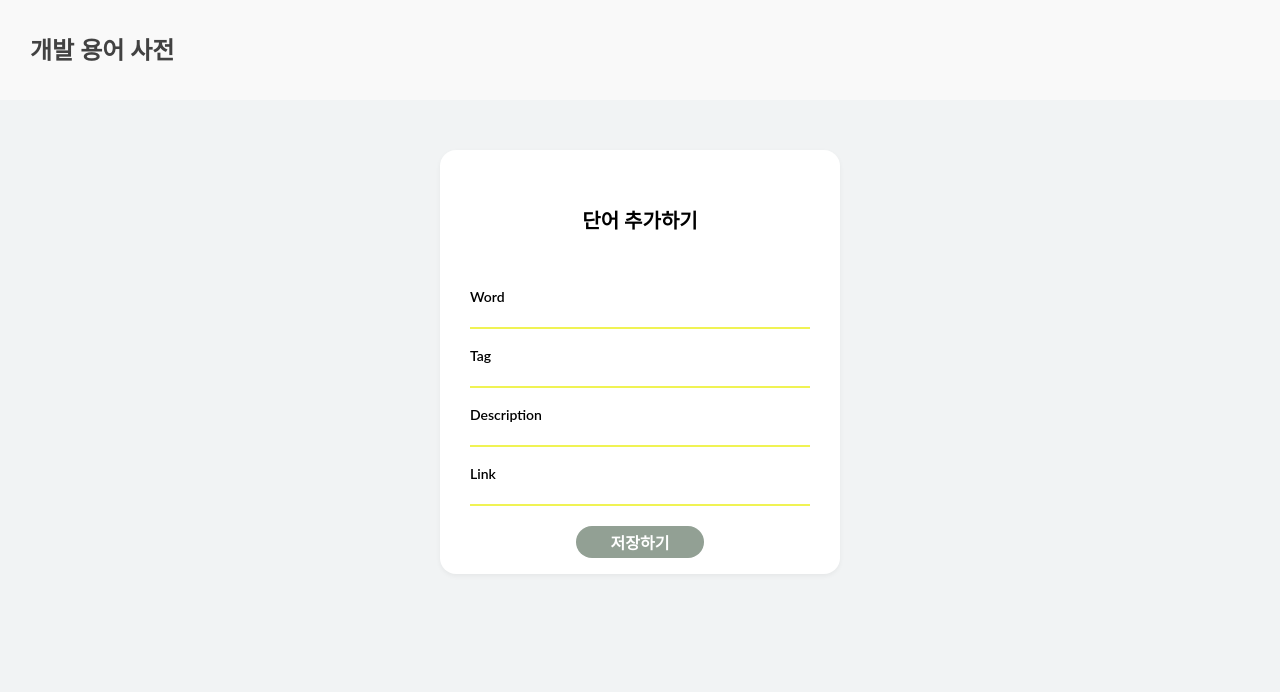
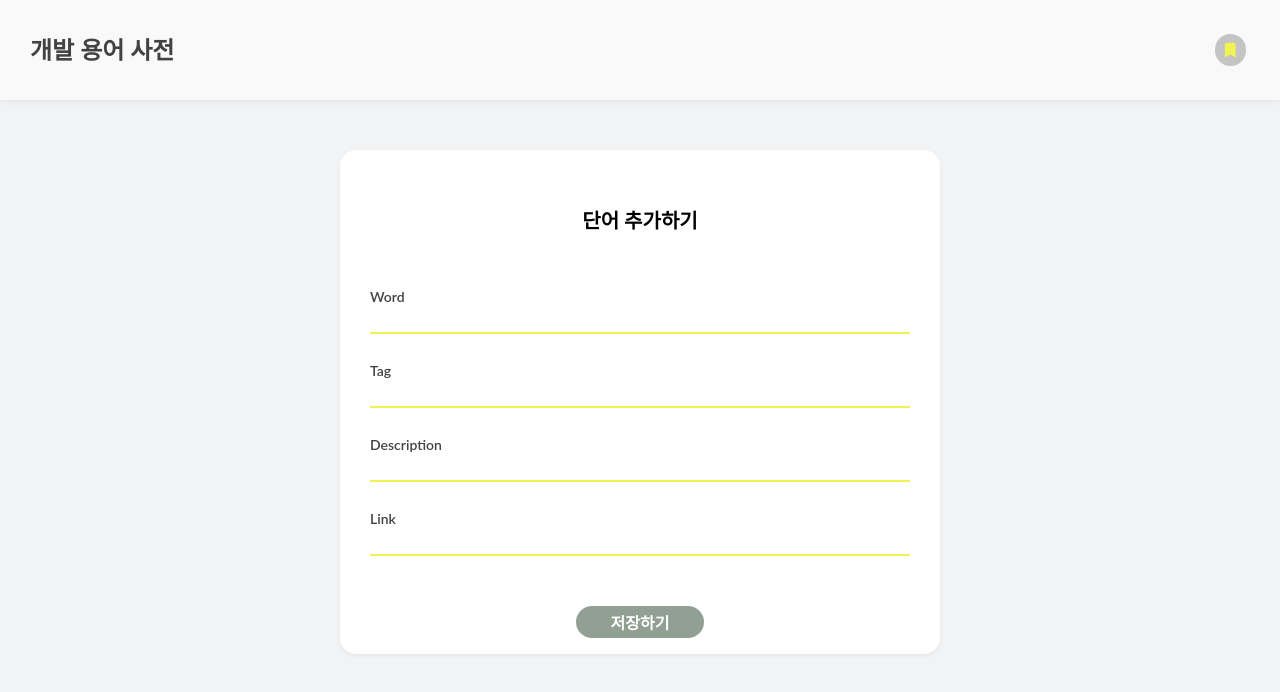
Before and after one commit to AlgoRoots/React-mini-dictionary, a React app: page /word/add in a window 1280 px wide. Shown: the top 692 px of the page. Built offline with nearby package versions, Linux system fonts and the light colour scheme; no server answers; the database is empty; the HTML template or start-up script is replaced by a standard one.

Commit message:
before set btn color

```diff
--- a/src/App.jsx
+++ b/src/App.jsx
@@ -10,6 +10,7 @@ import { loadWordsFB } from "./redux/modules/words";
 // components
 import Home from "./pages/Home";
 import Form from "./pages/Form";
+import Bookmark from "./pages/Bookmark";
 import Header from "./components/Header";
 import { db } from "./firebase";
 import { collection, getDoc, getDocs, addDoc } from "firebase/firestore";
@@ -35,6 +36,7 @@ function App() {
           <Route path="/" element={<Home />} />
           <Route path="/word/add/*" element={<Form />} />
           <Route path="/word/:id/edit" element={<Form />} />
+          <Route path="/bookmark" element={<Bookmark />} />
         </Routes>
       </Container>
     </ThemeProvider>
--- a/src/components/Header.jsx
+++ b/src/components/Header.jsx
@@ -1,13 +1,20 @@
 import React from "react";
 import styled, { css } from "styled-components";
 import { Link } from "react-router-dom";
-
+import { BsFillBookmarkFill } from "react-icons/bs";
 const Header = (props) => {
   return (
     <HeaderContainer>
       <Link to="/">
         <Title> 개발 용어 사전</Title>
       </Link>
+      <div>
+        <Link to="/bookmark">
+          <BtnCircleBg>
+            <AfterCheck />
+          </BtnCircleBg>
+        </Link>
+      </div>
     </HeaderContainer>
   );
 };
@@ -27,7 +34,7 @@ const HeaderContainer = styled.div`
       width: 100%;
       height: 100px;
       background-color: ${colors.headerBgColor};
-
+      box-shadow: 0 2px 5px rgba(130, 130, 130, 0.1);
       ${device.tablet} {
         height: 100px;
       }
@@ -49,4 +56,27 @@ const Title = styled.h1`
     `;
   }}
 `;
+
+// btn
+const BtnCircleBg = styled.button`
+  width: 1.6em;
+  height: 1.6em;
+  padding: 0;
+  margin-right: 6px;
+  border-radius: 50%;
+  background-color: ${({ theme }) => theme.colors.lightGrey};
+  ${({ theme }) => theme.device.tablet} {
+    width: 1.2em;
+    height: 1.2em;
+    margin-right: 4px;
+  }
+`;
+
+const AfterCheck = styled(BsFillBookmarkFill)`
+  width: 0.6em;
+  vertical-align: middle;
+  padding-bottom: 4px;
+  color: ${({ theme }) => theme.colors.yellow};
+  font-size: ${({ theme }) => theme.fontSizes.xl};
+`;
 export default Header;
--- a/src/components/WordCard.jsx
+++ b/src/components/WordCard.jsx
@@ -13,15 +13,9 @@ import { useDispatch } from "react-redux";
 import { addBookMarkFB, deleteWordFB } from "../redux/modules/words";
 
 // react = icons
-import {
-  BsFillBookmarkFill,
-  BsThreeDotsVertical,
-  BsX,
-  BsBookmark,
-} from "react-icons/bs";
-import { TiTickOutline, TiTick, TiEdit, TiTimes } from "react-icons/ti";
-import { MdModeEdit } from "react-icons/md";
-import { IconBase } from "react-icons/lib";
+import { BsFillBookmarkFill } from "react-icons/bs";
+import { TiTimes } from "react-icons/ti";
+import { AiTwotoneEdit } from "react-icons/ai";
 
 // elements
 import Button from "../elements/Button";
@@ -30,6 +24,7 @@ import Button from "../elements/Button";
 const WordCard = forwardRef(({ word_obj }, ref) => {
   // const word_lists = useSelector((state) => state.words.word_list);
   // console.log(word_lists);
+  console.log(CardHeader.className);
   const dispatch = useDispatch();
 
   // 북마크 체크 toggle함수
@@ -47,28 +42,30 @@ const WordCard = forwardRef(({ word_obj }, ref) => {
     // 여기서 ref보냄
     //  // location.state. 이용했음 line 49
     <Card ref={ref} bookmark={`${bookmark}`}>
-      <CardHeader>
+      <CardHeader bookmark={`${bookmark}`} className={`${id}`}>
         <Title>
           <h1>{word}</h1>
           <p>#{tag}</p>
         </Title>
-        <div>
-          <button onClick={() => toggleCheck(word_obj)}>
+        <BtnBox>
+          <BtnCircleBg onClick={() => toggleCheck(word_obj)}>
             {bookmark ? <AfterCheck /> : <BeforeCheck />}
-          </button>
+          </BtnCircleBg>
 
           <Link to={`/word/${id}/edit`} state={{ word_obj }}>
-            <Edit bookmark={`${bookmark}`} />
+            <BtnCircleBg>
+              <Edit bookmark={`${bookmark}`} />
+            </BtnCircleBg>
           </Link>
-          <button onClick={() => deleteCard(id)}>
+          <BtnCircleBg onClick={() => deleteCard(id)}>
             <Delete bookmark={`${bookmark}`} />
-          </button>
-        </div>
+          </BtnCircleBg>
+        </BtnBox>
       </CardHeader>
       <WordArea bookmark={`${bookmark}`}>{meaning}</WordArea>
 
       <Button
-        text="more detail"
+        text="Learn more"
         _onClick={() => {
           window.open(`${detail}`);
         }}
@@ -85,11 +82,11 @@ const Card = styled.article`
       min-height: 100%;
       display: flex;
       flex-direction: column;
-
+      margin-bottom: 20px;
       position: relative;
       top: 0;
       width: 100%;
-      height: 250px;
+      height: 280px;
       border-radius: 10px;
       background-color: ${colors.white};
       transition: 300ms eash-in-out;
@@ -112,10 +109,16 @@ const Card = styled.article`
 `;
 
 const CardHeader = styled.div`
-  ${({ theme }) => {
+  ${({ bookmark, theme }) => {
     const { colors, device, fontSizes } = theme;
+    const headerColors = [colors.green, colors.blue, colors.warmGrey];
+    const randomColors =
+      headerColors[Math.floor(Math.random() * headerColors.length)];
     return css`
-      background-color: ${colors.green};
+      /* //background-color: ${bookmark === "false"
+        ? colors.green
+        : colors.blue}; */
+      background: ${randomColors};
       padding: 1rem;
       width: 100%;
       background-size: cover;
@@ -143,39 +146,66 @@ const BtnBox = styled.div`
   position: absolute;
   top: 15px;
   right: 15px;
-  padding: 20px;
   display: flex;
   align-items: center;
 `;
 
 const WordArea = styled.div`
   ${({ theme }) => {
-    const { colors, device, fontSize } = theme;
+    const { colors, device, fontSizes } = theme;
     return css`
       display: flex;
       flex-direction: column;
       flex: 1;
       padding: 1rem;
+      overflow: auto;
+      font-size: ${fontSizes.sm};
     `;
   }}
 `;
 
-const BeforeCheck = styled(TiTickOutline)`
-  color: ${({ theme }) => theme.colors.white};
+// btn
+const BtnCircleBg = styled.button`
+  width: 1.6em;
+  height: 1.6em;
+  padding: 0;
+  margin-right: 6px;
+  border-radius: 50%;
+  background-color: ${({ theme }) => theme.colors.lightGrey};
+  ${({ theme }) => theme.device.tablet} {
+    width: 1.2em;
+    height: 1.2em;
+    margin-right: 4px;
+  }
+`;
+
+const BeforeCheck = styled(BsFillBookmarkFill)`
+  width: 0.6em;
+  vertical-align: middle;
+  padding-bottom: 4px;
+  color: ${({ theme }) => theme.colors.mediumGrey};
   font-size: ${({ theme }) => theme.fontSizes.xl};
 `;
 
 const AfterCheck = styled(BsFillBookmarkFill)`
-  color: ${({ theme }) => theme.colors.darkGrey};
+  width: 0.6em;
+  vertical-align: middle;
+  padding-bottom: 4px;
+  color: ${({ theme }) => theme.colors.yellow};
   font-size: ${({ theme }) => theme.fontSizes.xl};
 `;
 
 const Icons = css`
-  color: ${({ theme }) => theme.colors.white};
+  width: 0.9em;
+  vertical-align: middle;
+  padding-bottom: 3px;
+
+  color: ${({ theme }) => theme.colors.mediumGrey};
   font-size: ${({ theme }) => theme.fontSizes.xl};
+  text-align: center;
 `;
 
-const Edit = styled(TiEdit)`
+const Edit = styled(AiTwotoneEdit)`
   ${Icons}
 `;
 const Delete = styled(TiTimes)`
--- a/src/elements/Button.jsx
+++ b/src/elements/Button.jsx
@@ -5,7 +5,7 @@ import { css } from "styled-components";
 const Button = (props) => {
   // children 왜하는지 잘 이해 안된다..
   const { text, _onClick, is_add, children } = props;
-
+  const bgColor = { background: props.bgColor };
   if (is_add) {
     return (
       <React.Fragment>
@@ -51,6 +51,8 @@ const RoundBtn = styled.button`
   width: 50px;
   height: 50px;
   border-radius: 50%;
+  vertical-align: middle;
+  padding-top: 5px;
 
   ${({ theme }) => {
     const { colors, device } = theme;
@@ -63,6 +65,22 @@ const RoundBtn = styled.button`
       }
     `;
   }}
+  animation: pulse 1s linear infinite;
+
+  @keyframes pulse {
+    0% {
+      transform: scale(1.04);
+      box-shadow: 0;
+    }
+    80% {
+      transform: scale(0.9);
+      box-shadow: 0 0 0 2px rgba(19, 18, 18, 0.2);
+    }
+    100% {
+      transform: scale(1);
+      box-shadow: 0 0 0 1px rgba(144, 144, 144, 0.6);
+    }
+  }
 `;
 
 const CardBtn = styled.button`
--- a/src/elements/Input.jsx
+++ b/src/elements/Input.jsx
@@ -33,9 +33,10 @@ const Container = styled.div`
 
 const Label = styled.label`
   font-size: ${({ theme }) => theme.fontSizes.sm};
+  color: ${({ theme }) => theme.colors.black};
   font-weight: 600;
-  margin-bottom: 5px;
-  text-align: left: ;
+  margin-bottom: 10px;
+  text-align: left;
 `;
 
 const InputEl = styled.input`
@@ -43,9 +44,11 @@ const InputEl = styled.input`
   padding: 5px 0;
   border-bottom: 2px solid ${({ theme }) => theme.colors.yellow};
   font-weight: 500;
+
   width: 100%;
   font-size: ${({ theme }) => theme.fontSizes.md};
   transition: border-color 300ms ease-in-out;
+  margin-bottom: 10px;
 
   &:focus {
     border-color: ${({ theme }) => theme.colors.green};
--- /dev/null
+++ b/src/pages/Bookmark.jsx
@@ -0,0 +1,36 @@
+import React from "react";
+import styled, { css } from "styled-components";
+import { Link } from "react-router-dom";
+import { BsFillBookmarkFill } from "react-icons/bs";
+import { useSelector } from "react-redux";
+import WordCard from "../components/WordCard";
+
+const Bookmark = (props) => {
+  const words = useSelector((state) => state.words.word_list);
+  console.log(words);
+  return (
+    <div>
+      <React.StrictMode>
+        <Cards>
+          {words
+            .filter((word) => word.bookmark)
+            .map((word, idx) => {
+              return <WordCard key={word.id} word_obj={word} />;
+            })}
+        </Cards>
+      </React.StrictMode>
+    </div>
+  );
+};
+
+const Cards = styled.div`
+  margin: 100px auto;
+  display: flex;
+  flex-wrap: wrap;
+  justify-content: space-around;
+  gap: 20px;
+  width: 100%;
+  padding: 50px 0;
+`;
+
+export default Bookmark;
--- a/src/pages/Form.jsx
+++ b/src/pages/Form.jsx
@@ -119,6 +119,7 @@ const Form = (props) => {
           ref={detailRef}
           currentValue={data && data.detail}
         />
+        <Margin />
         <Button type="submit" text="저장하기">
           {data ? "수정하기" : "저장하기"}
         </Button>
@@ -132,7 +133,7 @@ const Container = styled.div`
   flex-direction: column;
   justify-content: center;
   max-width: 400px;
-  margin: 50px auto;
+  margin: 180px auto;
   padding: 0 30px;
   background: ${({ theme }) => theme.colors.white};
   border-radius: 1rem;
@@ -140,14 +141,15 @@ const Container = styled.div`
 
   ${({ theme }) => theme.device.tablet} {
     margin: 150px auto;
+    max-width: 600px;
   }
 
-  animation: fadeInBottom 1.5s;
+  animation: fadeInBottom 1s;
   transform: translateY(0%);
   @keyframes fadeInBottom {
     from {
       opacity: 0;
-      transform: translateY(100%);
+      transform: translateY(30%);
     }
     to {
       opacity: 1;
@@ -167,4 +169,8 @@ const FormContainer = styled.form`
   flex-direction: column;
 `;
 
+const Margin = styled.div`
+  margin: 10px;
+`;
+
 export default Form;
--- a/src/styled/theme.jsx
+++ b/src/styled/theme.jsx
@@ -15,11 +15,14 @@ const colors = {
   green: "#92A094",
   blue: "#798996",
   warmGrey: "#A8A9AB",
+  pink: "#DDB9AE",
+
   yellow: "#F0F354",
 
   //btn
-  lightGrey: "##C4C4C4",
+  lightGrey: "#C4C4C4",
   mediumGrey: "#888888",
+  // mediumGrey: "#888888",
 
   // add btn
   darkGrey: "#505050",
```
